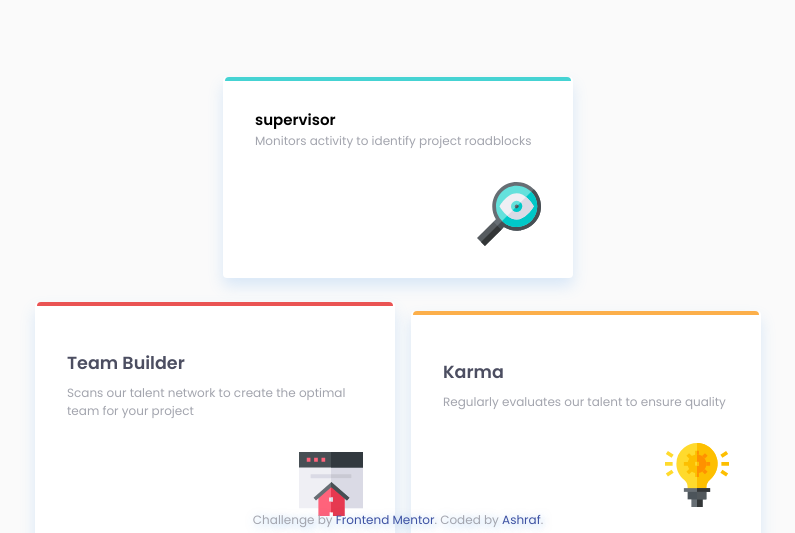
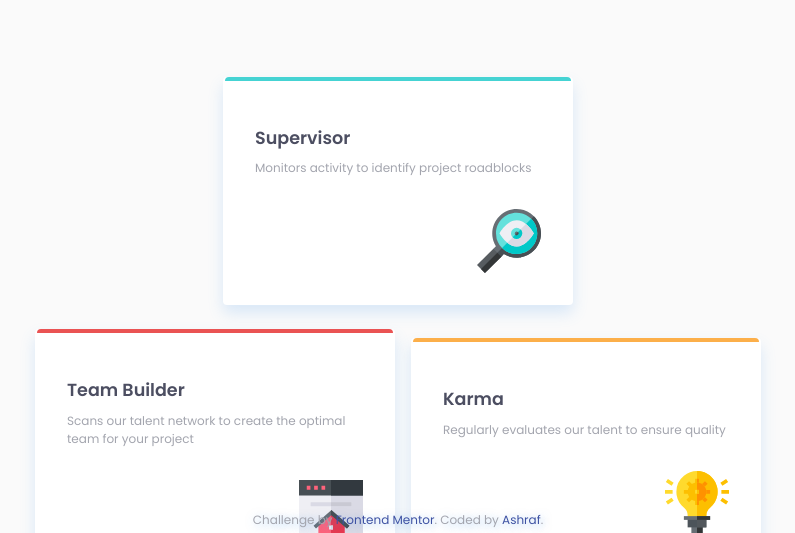
Before and after one commit to Ashraf-7/Four-Cards-Feature-Section, a plain HTML site: page index.html in a window 1280 px wide. Shown: the part 267-800 px from the top of the page, without its empty margins (242-1037 px from the left). Drawn offline with Linux system fonts and the light colour scheme.

```diff
--- a/index.html
+++ b/index.html
@@ -44,7 +44,7 @@
           <!-- Card One -->
           <div class="card card__supervisor">
             <div class="card__info">
-              <h4 class="card__title">supervisor</h4>
+              <h3 class="card__title">supervisor</h3>
               <p class="card__subtitle">
                 Monitors activity to identify project roadblocks
               </p>
```
